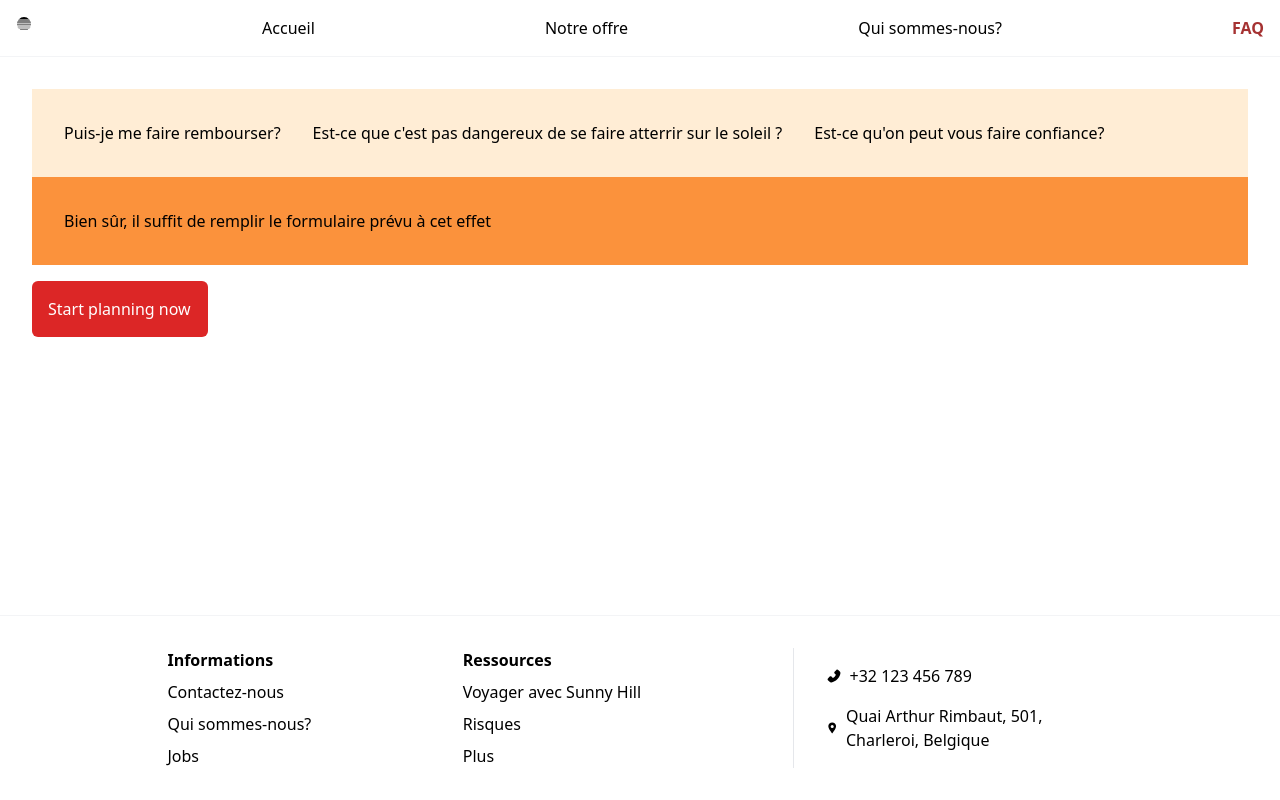
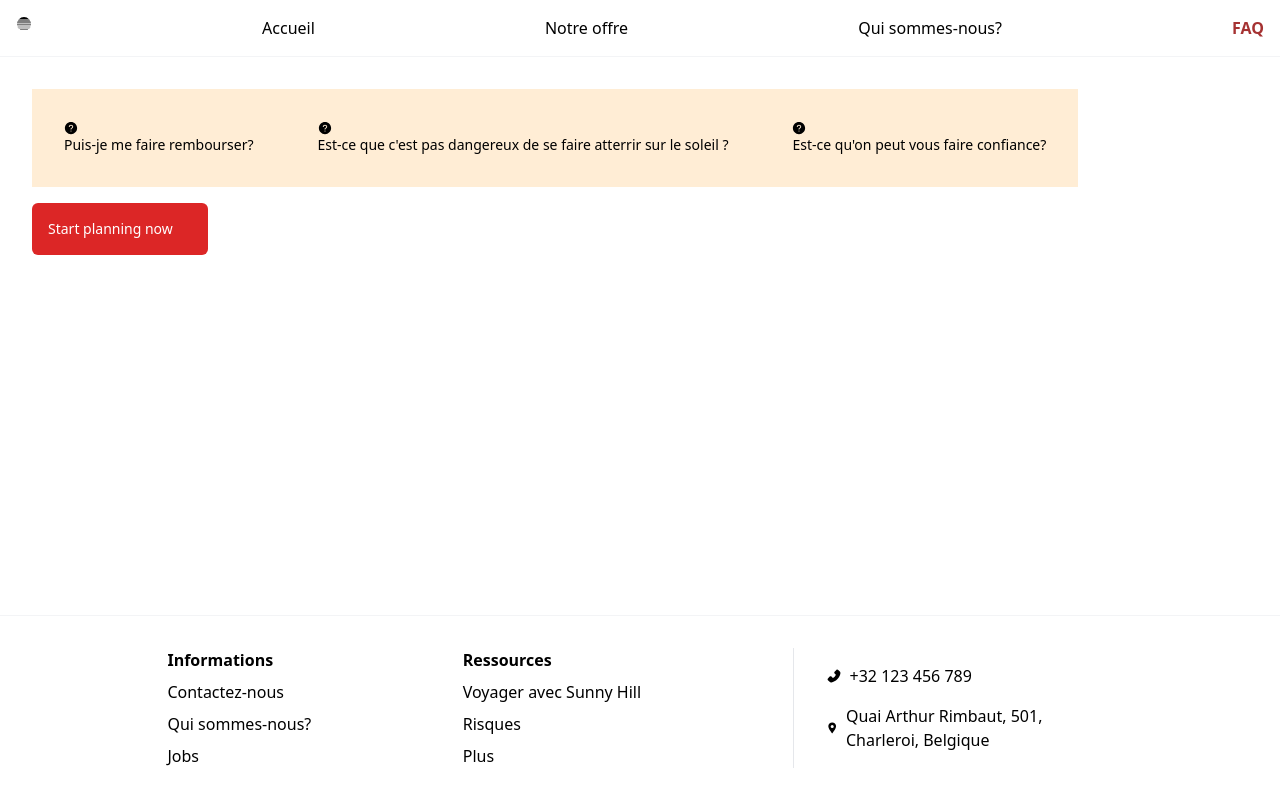
Before and after one commit to nathvda/SunnyHillAgency, a React (Vite) app: page /faq in a window 1280 px wide. Built offline with nearby package versions, Linux system fonts and the light colour scheme.

Commit message:
Changing tables for disclosures in FAQ

```diff
--- a/src/FAQ.tsx
+++ b/src/FAQ.tsx
@@ -1,5 +1,6 @@
-import { Tab } from "@headlessui/react";
+import { Disclosure } from "@headlessui/react";
 import CallToAction from "./CallToAction";
+import { AiFillQuestionCircle } from "react-icons/ai";
 
 const QUESTIONS = [
   {
@@ -17,24 +18,22 @@ const QUESTIONS = [
   },
 ];
 
-const FAQ = () => {
+const Faq = () => {
   return (
-    <div className="p-8">
-      <Tab.Group>
-        <Tab.List className="bg-orange-100 p-8 flex gap-8">
-          {QUESTIONS.map((a) => (
-            <Tab className="bg-blue active:bg-orange-600">{a.question}</Tab>
-          ))}
-        </Tab.List>
-        <Tab.Panels className="bg-orange-400 p-8">
-          {QUESTIONS.map((a) => (
-            <Tab.Panel>{a.answer}</Tab.Panel>
-          ))}
-        </Tab.Panels>
-      </Tab.Group>
+    <div className="p-8 text-sm flex-col gap-2">
+      {QUESTIONS.map((a) => (
+        <Disclosure>
+          <Disclosure.Button className="bg-orange-100 p-8">
+            <AiFillQuestionCircle /> {a.question}
+          </Disclosure.Button>
+          <Disclosure.Panel className="bg-orange-400 p-8">
+            {a.answer}
+          </Disclosure.Panel>
+        </Disclosure>
+      ))}
       <CallToAction />
     </div>
   );
 };
 
-export default FAQ;
+export default Faq;
--- a/src/FormSteps/StepOne.tsx
+++ b/src/FormSteps/StepOne.tsx
@@ -49,6 +49,7 @@ const StepOne = () => {
 
   return (
     <div className="bg-white text-black flex-grow flex-col p-4 rounded-lg w-full m-auto">
+      <div className="flex gap-4 justify-center"><div className="w-4 h-4 bg-red-300 rounded-lg"></div><div className="w-4 h-4 rounded-lg bg-gray-300"></div><div className="w-4 h-4 rounded-lg bg-gray-300"></div></div>
       <h2 className="text-3xl font-bold ml-8">Dites-nous en plus</h2>
       <form className="bg-white bg-opacity-10 mb-2 mt-2 m-auto backdrop-blur-md flex-col gap-4" onSubmit={onSubmit}>
 
--- a/src/FormSteps/StepThree.tsx
+++ b/src/FormSteps/StepThree.tsx
@@ -31,6 +31,8 @@ const StepThree = () => {
 
   return (
     <div className="bg-white text-black flex-grow flex-col p-4 rounded-lg w-full m-auto">
+      <div className="flex gap-4 justify-center"><div className="w-4 h-4 bg-red-300 rounded-lg"></div><div className="w-4 h-4 rounded-lg bg-red-300"></div><div className="w-4 h-4 rounded-lg bg-red-300"></div></div>
+
       <h2 className="text-3xl font-bold ml-8">Prêts à décoller ?</h2>
       <form className="bg-white bg-opacity-10 mb-2 mt-2 m-auto backdrop-blur-md flex-col gap-4" onSubmit={onSubmit}>
 
--- a/src/FormSteps/StepTwo.tsx
+++ b/src/FormSteps/StepTwo.tsx
@@ -4,7 +4,7 @@ import { useNavigate } from "react-router-dom";
 import { z } from "zod";
 import { zodResolver } from "@hookform/resolvers/zod";
 import { Listbox } from "@headlessui/react";
-import { useQuery, gql } from "@apollo/client";
+// import { useQuery, gql } from "@apollo/client";
 import Submit from "../Submit";
 
 const secondSchema = z.object({
@@ -21,15 +21,15 @@ type FormValues = {
   sender: string;
 };
 
-const GET_NAMES = gql`
-  query GetNames {
-    characters {
-      results {
-        name
-      }
-    }
-  }
-`;
+// const GET_NAMES = gql`
+//   query GetNames {
+//     characters {
+//       results {
+//         name
+//       }
+//     }
+//   }
+// `;
 
 const options = [
   { id: 1, reason: "Curiosity", unavailable: false },
@@ -40,10 +40,8 @@ const options = [
 const StepTwo = () => {
   const navigate = useNavigate();
   const [selectedReason, setSelectedReason] = useState(options[0]);
-  const { loading, error, data } = useQuery(GET_NAMES);
+  // const { loading, error, data } = useQuery(GET_NAMES);
   const [selectedSender, setSelectedSender] = useState(options[0]);
-
-  console.log(data);
 
   const {
     control,
@@ -62,13 +60,14 @@ const StepTwo = () => {
     navigate("/form", {replace:true})
   }
 
-  if (loading) return <p>error</p>;
-  if (error) return <p>Oh No</p>;
+  // if (loading) return <p>error</p>;
+  // if (error) return <p>Oh No</p>;
 
   return (
-    <div>
+    <div className="bg-white text-black flex-grow flex-col p-4 rounded-lg w-full m-auto">
+      <div className="flex gap-4 justify-center"><div className="w-4 h-4 bg-red-300 rounded-lg"></div><div className="w-4 h-4 rounded-lg bg-red-300"></div><div className="w-4 h-4 rounded-lg bg-gray-300"></div></div>
+      <h2 className="text-3xl font-bold ml-8">Pourquoi voyagez-vous?</h2>
       <form onSubmit={onSubmit}>
-        <h2>Vos raisons</h2>
         <div>
           <Controller
             render={() => (
--- a/src/main.tsx
+++ b/src/main.tsx
@@ -11,8 +11,9 @@ import StepOne from './FormSteps/StepOne.tsx';
 import StepTwo from './FormSteps/StepTwo.tsx';
 import StepThree from './FormSteps/StepThree.tsx';
 import Error404 from './Error404.tsx';
-import FAQ from './FAQ.tsx';
+
 import { ApolloClient, InMemoryCache, ApolloProvider } from '@apollo/client';
+import Faq from './FAQ.tsx';
 
 const client = new ApolloClient({
   uri: 'https://rickandmortyapi.com/graphql',
@@ -27,7 +28,7 @@ const router = createBrowserRouter(
       <Route index element={<Greetings/>}/>
       <Route path="/about" element={<About/>}/>
       <Route path="/product" element={<Product/>}/>
-      <Route path="/faq" element={<FAQ/>}/>
+      <Route path="/faq" element={<Faq/>}/>
       <Route path="/form" element={<Form/>}>
         <Route index element={<StepOne/>}/>
         <Route path="/form/step-two" element={<StepTwo/>}/>
```
